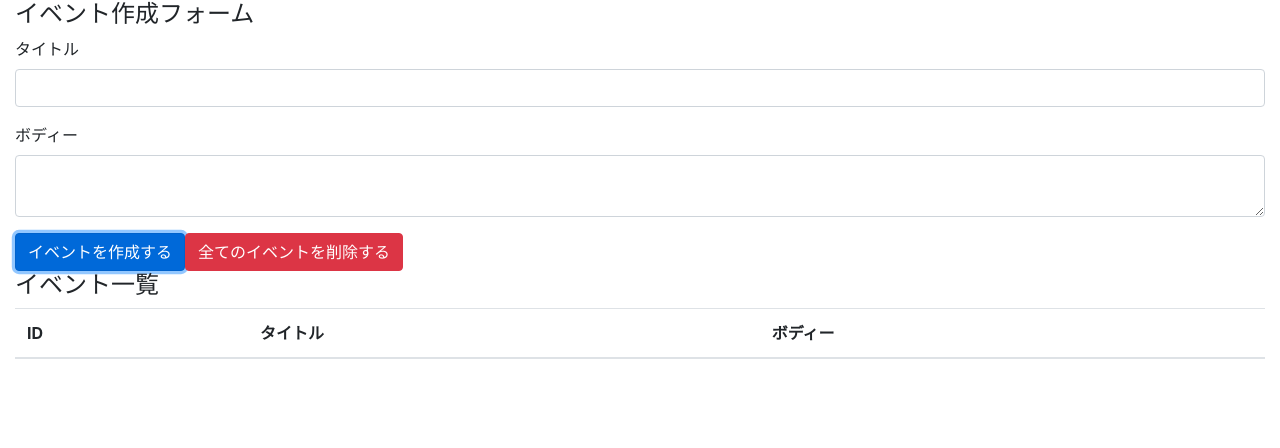
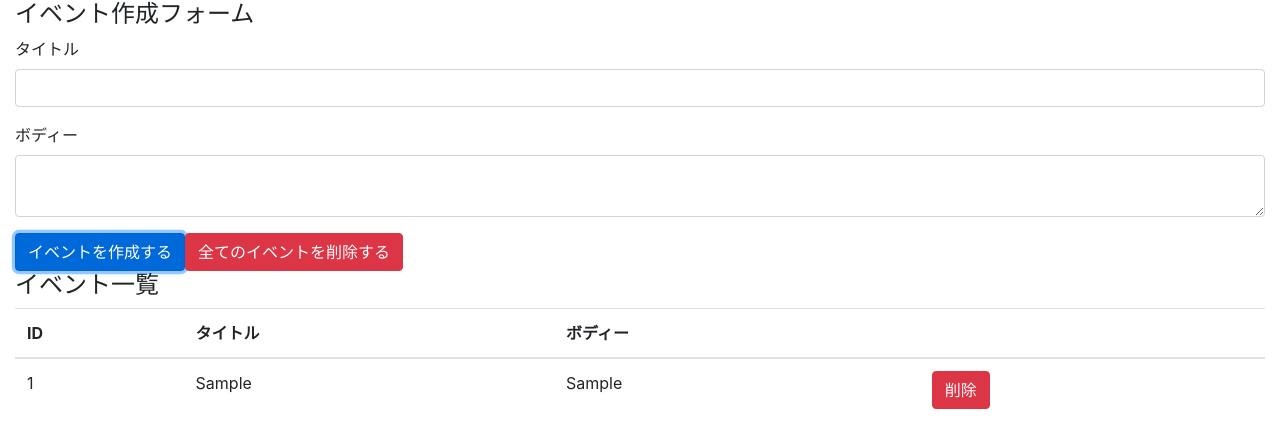
Before and after one commit to okayu8/react-hooks-101, a React (Create React App) app: page / in a window 1280 px wide. Both pictures are taken after typing "Sample", "Sample" into the empty fields and a click on the button "イベントを作成する". Shown: the top 448 px of the page. Built offline with nearby package versions, Linux system fonts and the light colour scheme.

Commit message:
display events, refactor and implement remove event button

```diff
--- a/src/components/App.js
+++ b/src/components/App.js
@@ -1,6 +1,7 @@
 import React, { useReducer, useState } from "react";
 import "bootstrap/dist/css/bootstrap.min.css";
 
+import Event from "./Event";
 import reducer from "../reducers";
 
 const App = () => {
@@ -57,9 +58,14 @@
             <th>ID</th>
             <th>タイトル</th>
             <th>ボディー</th>
+            <th></th>
           </tr>
         </thead>
-        <tbody></tbody>
+        <tbody>
+          {state.map((event, index) => (
+            <Event key={index} event={event} dispatch={dispatch} />
+          ))}
+        </tbody>
       </table>
     </div>
   );
--- /dev/null
+++ b/src/components/Event.js
@@ -0,0 +1,29 @@
+import React from "react";
+
+const Event = ({ dispatch, event }) => {
+  const handleClickDeleteButton = () => {
+    const id = event.id;
+    dispatch({
+      type: "DELETE_EVENT",
+      id,
+    });
+  };
+  return (
+    <tr>
+      <td>{event.id}</td>
+      <td>{event.title}</td>
+      <td>{event.body}</td>
+      <td>
+        <button
+          type="button"
+          className="btn btn-danger"
+          onClick={handleClickDeleteButton}
+        >
+          削除
+        </button>
+      </td>
+    </tr>
+  );
+};
+
+export default Event;
--- a/src/reducers/index.js
+++ b/src/reducers/index.js
@@ -31,7 +31,7 @@
       let id = length === 0 ? 1 : state[length - 1].id + 1;
       return [...state, { id, ...event }];
     case "DELETE_EVENT":
-      return state;
+      return state.filter((event) => event.id !== action.id);
     case "DELETE_ALL_EVENTS":
       return [];
     default:
```
